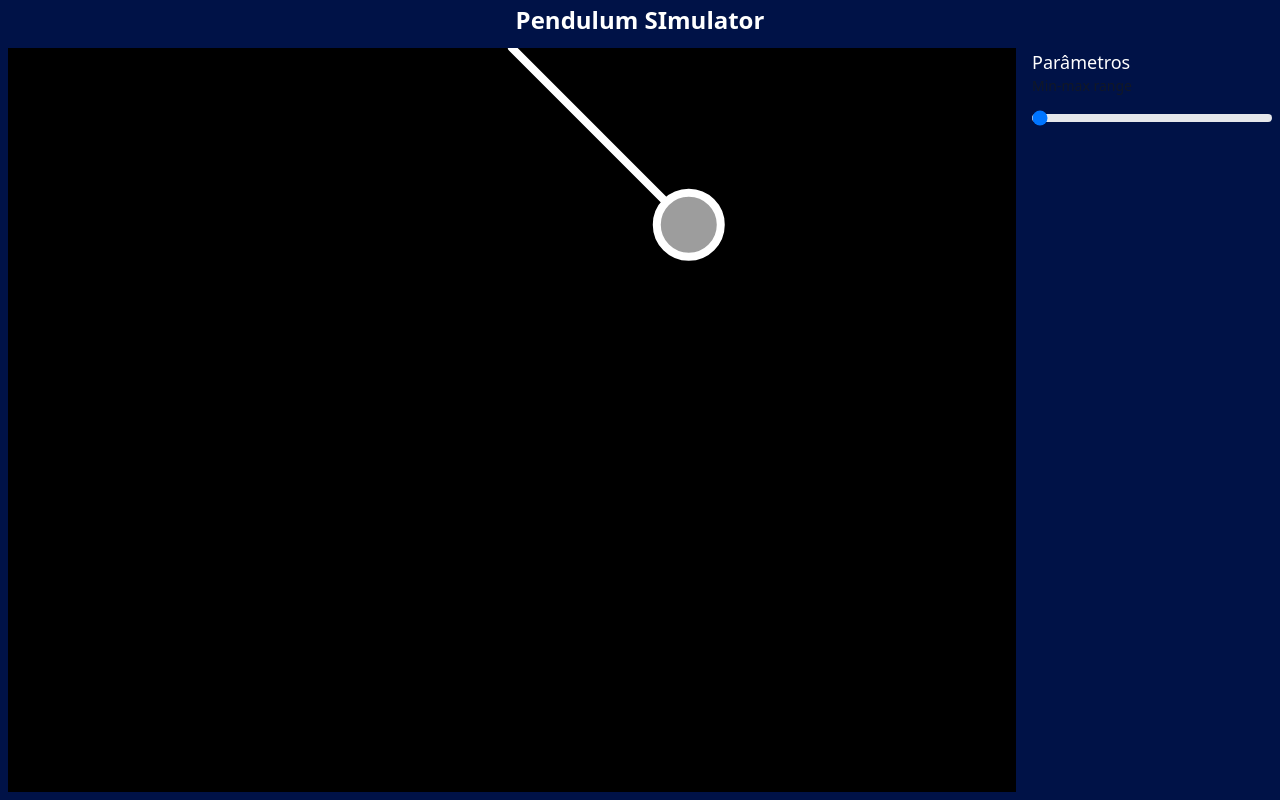
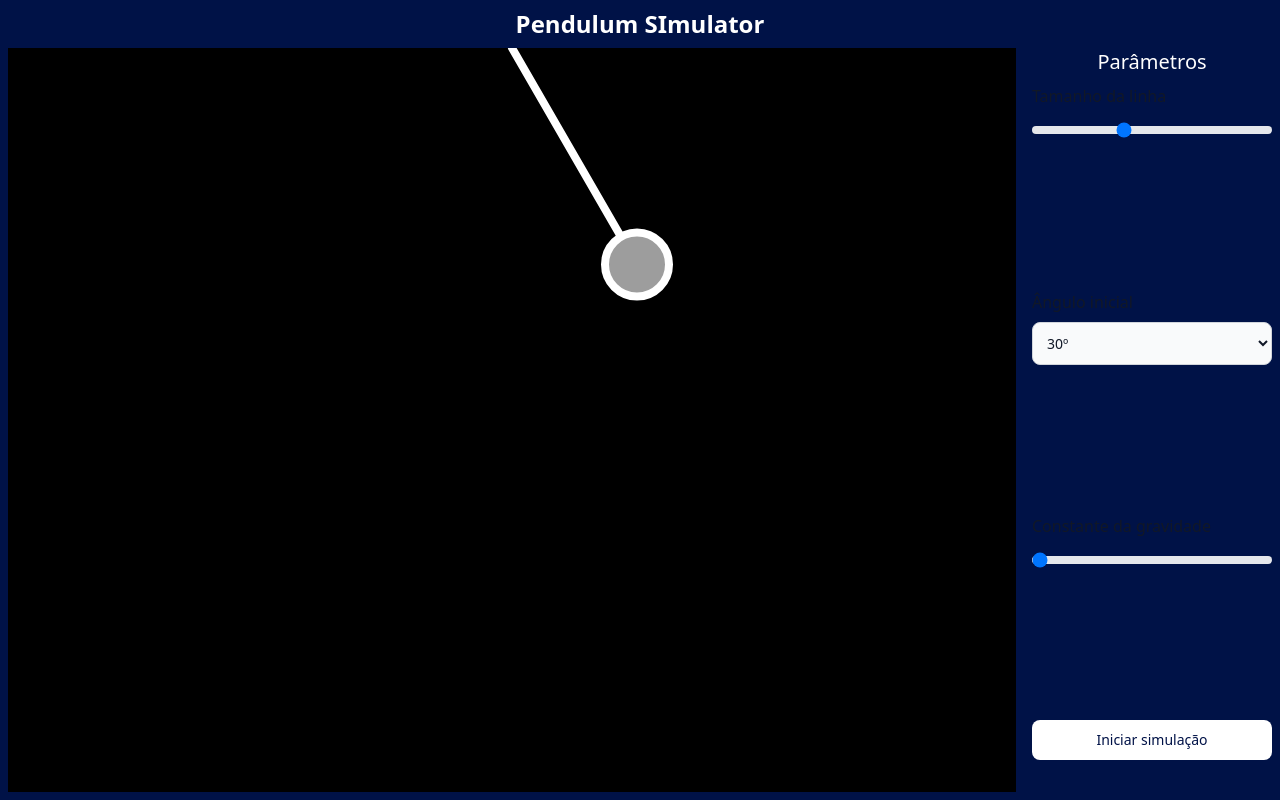
Before and after one commit to bkpvitorpf/Pendulum-Simulator, a React (Vite) app: page / in a window 1280 px wide. Built offline with nearby package versions, Linux system fonts and the light colour scheme.

Commit message:
Finalizando os controles dos valores dos parâmetros da simulação

```diff
--- a/src/App.tsx
+++ b/src/App.tsx
@@ -4,13 +4,17 @@ import { generateP5Canvas } from "./functions/GenerateP5Canvas";
 import { waitForElement } from "./functions/WaitElements";
 
 function App() {
-  const { definirLarguraDoCanvas, sketch, definirAlturaDoCanvas, definirTamanhoDaLinha } = useContext(GlobalContext)
+  const { definirLarguraDoCanvas, sketch, definirAlturaDoCanvas, definirTamanhoDaLinha, definirAngulo, definirConstanteDaGravidade } = useContext(GlobalContext)
 
   // Referências dos inputs
   const tamanhoDaLinhaSliderRef = useRef<HTMLInputElement>(null)
+  const constanteDaGravidadeSliderRef = useRef<HTMLInputElement>(null)
+  const anguloInicialRef = useRef<HTMLSelectElement>(null)
 
   //Estado dos inputs
-  const [tamanhoDaLinhaSliderState, setTamanhoDaLinha] = useState(100)
+  const [tamanhoDaLinhaSliderState, setTamanhoDaLinha] = useState(250)
+  const [constanteDaGravidadeSliderState, setConstanteDaGravidade] = useState(0.1)
+  const [simulationIsRunning, setIsRunning] = useState(false)
 
   // Executa apenas na primeira vez que a página é carregada
   useEffect(() => {
@@ -39,36 +43,39 @@ function App() {
   return (
     <>
       <div className="w-full h-full flex-col text-white bg-Steel-Blue">
-        <div className="flex align-middle justify-center font-semibold text-2xl items-center" style={{ height: '5%' }}>
+        <div className="flex align-middle justify-center font-semibold text-2xl items-center pt-2" style={{ height: '5%' }}>
           <h1 className="">Pendulum SImulator</h1>
         </div>
         <div className="flex" style={{ height: '95%' }}>
           <main className="w-4/5 h-full bg-Steel-Blue box-border p-2" id="simulator" />
 
-          <aside className="w-1/5 h-full  p-2 flex-col justify-center items-center">
-            <h2 className="text-lg">Parâmetros</h2>
+          <aside className="w-1/5 h-full  p-2 flex-col">
+            <h2 className="text-xl text-center font-medium">Parâmetros</h2>
 
             <div
-              className="flex-col items-center"
+              className="flex flex-col justify-between"
+              style={{ height: '93%' }}
             >
               {/* Tamanho da linha */}
+              <div className="mt-2">
                 <label
-                htmlFor="minmax-range"
-                className="block mb-2 text-sm font-medium text-gray-900 dark:text-white"
+                  htmlFor="tamanho-da-linha"
+                  className="block mb-2 text-md font-normal text-gray-900 dark:text-white"
                 >
-                Min-max range
+                  Tamanho da linha
                 </label>
 
                 <input
-                id="minmax-range"
+                  id="tamanho-da-linha"
                   type="range"
                   min="100"
                   step={50}
                   max="500"
+                  defaultValue={250}
                   value={tamanhoDaLinhaSliderState}
                   className="w-full h-2 bg-gray-200 rounded-lg appearance-none cursor-pointer dark:bg-gray-700"
                   ref={tamanhoDaLinhaSliderRef}
-                onMouseUp={(event) => {
+                  onMouseUp={() => {
                     if (tamanhoDaLinhaSliderRef.current) {
                       definirTamanhoDaLinha(Number(tamanhoDaLinhaSliderRef.current.value))
                     }
@@ -78,6 +85,80 @@ function App() {
                   }
                 />
               </div>
+
+              {/* Ângulo inicial*/}
+              <div>
+                <label
+                  htmlFor="angulo-inicial"
+                  className="block mb-2 text-md font-normal text-gray-900 dark:text-white"
+                >
+                  Ângulo inicial
+                </label>
+
+                <select
+                  id="angulo-inicial"
+                  className="bg-gray-50 border border-gray-300 text-gray-900 text-sm rounded-lg focus:ring-blue-500 focus:border-blue-500 block w-full p-2.5 dark:bg-gray-700 dark:border-gray-600 dark:placeholder-gray-400 dark:text-white dark:focus:ring-blue-500 dark:focus:border-blue-500"
+                  onChange={(event) => definirAngulo(Number(event.target.value))}
+                  ref={anguloInicialRef}
+                >
+                  <option value="0.523599" selected>30º</option>
+                  <option value="0.785398">45º</option>
+                  <option value="1.0472">60º</option>
+                </select>
+              </div>
+
+              {/* Constante da gravidade*/}
+              <div>
+                <label
+                  htmlFor="constante-da-gravidade"
+                  className="block mb-2 text-md font-normal text-gray-900 dark:text-white"
+                >
+                  Constante da gravidade
+                </label>
+
+                <input
+                  id="constante-da-gravidade"
+                  type="range"
+                  min="0.1"
+                  step={0.1}
+                  max="1"
+                  defaultValue={0.1}
+                  value={constanteDaGravidadeSliderState}
+                  className="w-full h-2 bg-gray-200 rounded-lg appearance-none cursor-pointer dark:bg-gray-700"
+                  ref={constanteDaGravidadeSliderRef}
+                  onMouseUp={() => {
+                    if (constanteDaGravidadeSliderRef.current && simulationIsRunning) {
+                      definirConstanteDaGravidade(Number(constanteDaGravidadeSliderRef.current.value))
+                    }
+                  }}
+                  onChange={
+                    event => setConstanteDaGravidade(Number(event.target.value))
+                  }
+                />
+              </div>
+
+              <button
+                type="button"
+                className="text-Steel-Blue bg-white hover:bg-gray-200 font-medium rounded-lg text-sm px-5 py-2.5 mr-2 mb-2 w-full"
+                onClick={() => {
+                  if (simulationIsRunning) {
+                    setIsRunning(false);
+                    definirConstanteDaGravidade(0)
+                    if (tamanhoDaLinhaSliderRef.current && anguloInicialRef.current) {
+                      definirTamanhoDaLinha(Number(tamanhoDaLinhaSliderRef.current.value))
+                      definirAngulo(Number(anguloInicialRef.current.value))
+                    }
+                  } else {
+                    if (constanteDaGravidadeSliderRef.current) {
+                      setIsRunning(true);
+                      definirConstanteDaGravidade(Number(constanteDaGravidadeSliderRef.current.value))
+                    }
+                  }
+                }}
+              >
+                {simulationIsRunning ? 'Parar simulação' : 'Iniciar simulação'}
+              </button>
+            </div>
           </aside>
         </div>
       </div>
--- a/src/context/Global.tsx
+++ b/src/context/Global.tsx
@@ -31,13 +31,13 @@ const p5 = new P5(sketch)
 
 const initialStateValues: ContextStateProps = {
     sketch: {
-        angulo: p5.PI / 4, //
+        angulo: 0.523599, //30º
         origem: p5.createVector(),
         massa: p5.createVector(),
         tamanhoDaLinha: 250,
-        alturaDoCanvas: 525, //
-        larguraDoCanvas: 585, //
-        constanteDaGravidade: 0,//
+        alturaDoCanvas: 525,
+        larguraDoCanvas: 585,
+        constanteDaGravidade: 0,
         aceleraçãoAngular: 0,
         velocidadeAngular: 0,
     },
--- a/tailwind.config.js
+++ b/tailwind.config.js
@@ -5,6 +5,7 @@ export default {
     extend: {
       colors: {
         "Steel-Blue": "#001247",
+        "Steel-Blue-Hovered": "#002594"
       },
     },
   },
```
Lines whose indentation alone changed are shown as unchanged.
